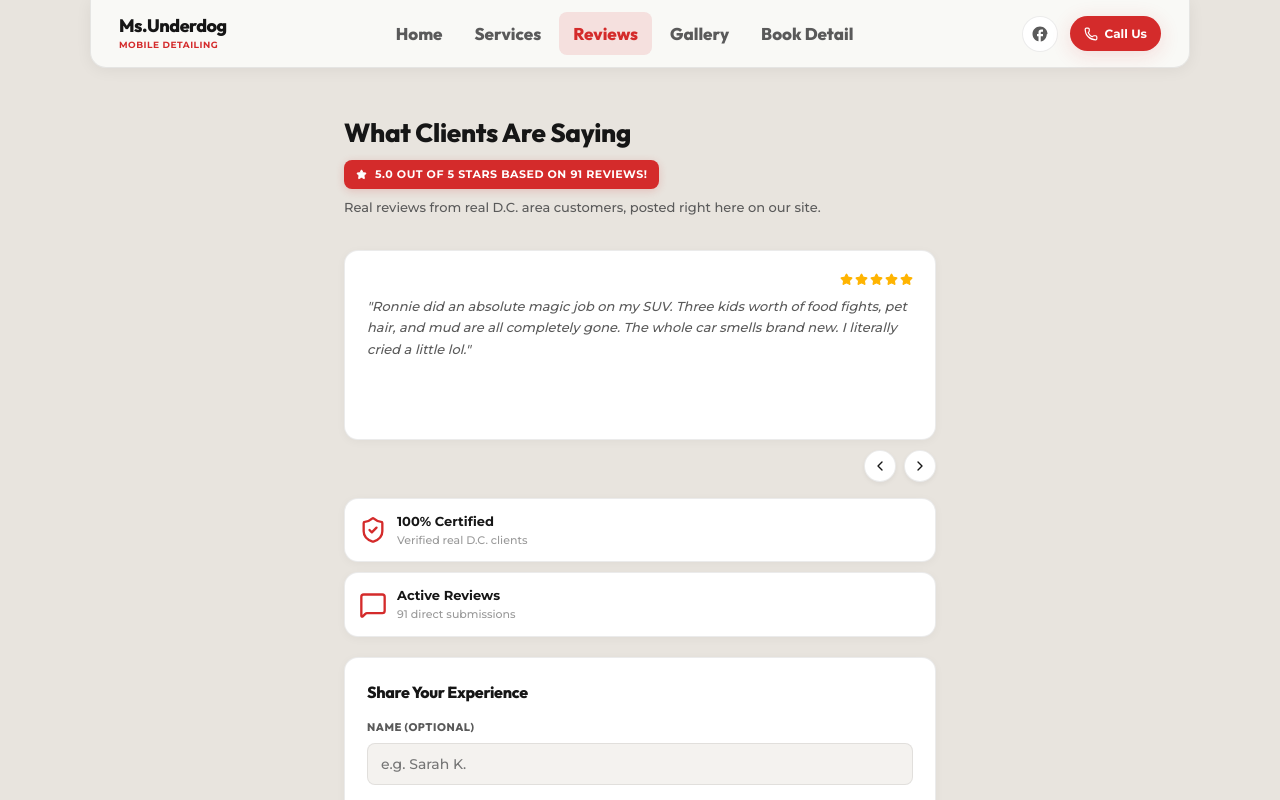
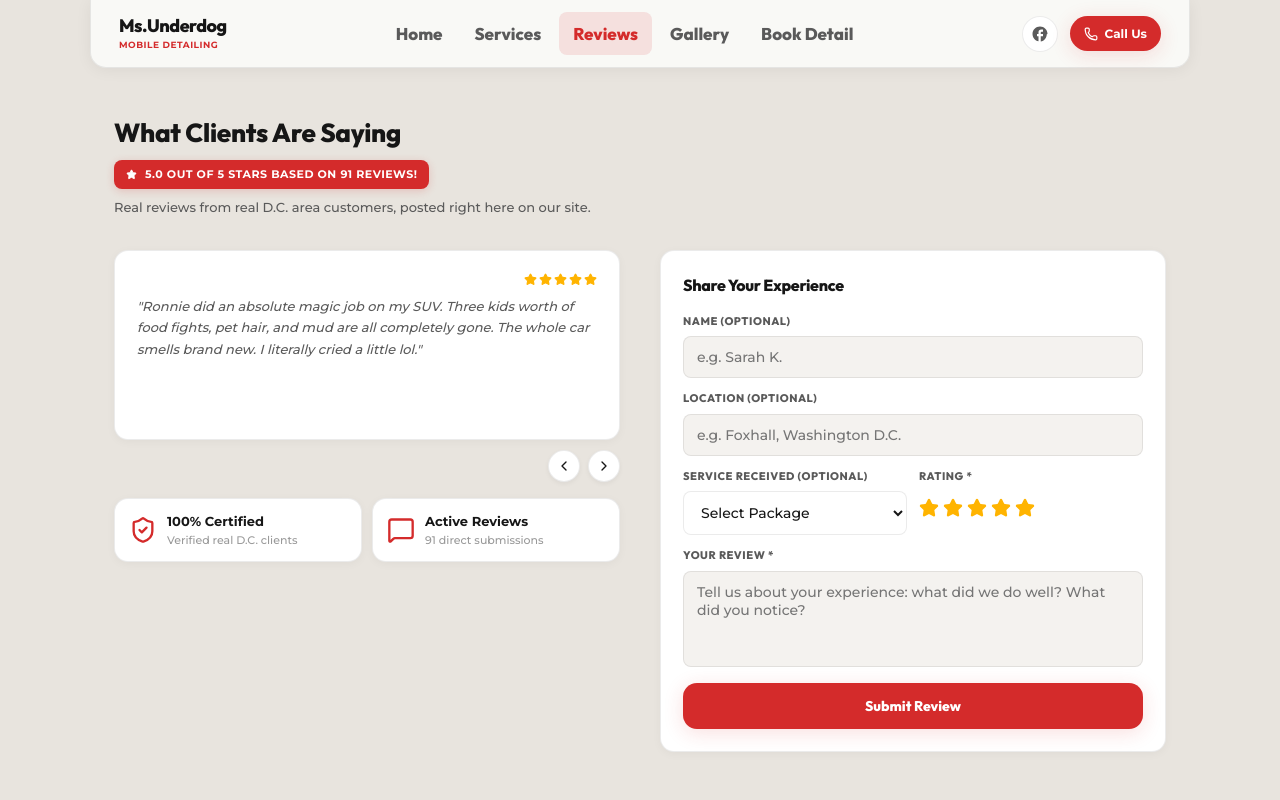
Before and after one commit to DZYDYNMX/ms-underdog-detailing, a Next.js app: page /reviews in a window 1280 px wide. Shown: the top 800 px of the page. Built offline with nearby package versions, Linux system fonts and the light colour scheme.

Commit message:
Desktop layout widened to 1100px and added 2-col grids

```diff
--- a/src/index.css
+++ b/src/index.css
@@ -20,7 +20,7 @@
   --accent-gold-dark: var(--accent-red-dark);
 
   /* Layout */
-  --desktop-max-width: 640px;
+  --desktop-max-width: 1100px;
   --header-height: 68px;
   --nav-height: 70px;
 
@@ -358,6 +358,13 @@ h2 {
 
 /* Responsive grids */
 .responsive-grid-2 { display: grid; grid-template-columns: 1fr; gap: 20px; }
+
+@media (min-width: 768px) {
+  .responsive-grid-2 {
+    grid-template-columns: 1fr 1fr;
+    gap: 40px;
+  }
+}
 .responsive-grid-3 { display: grid; grid-template-columns: 1fr; gap: 20px; }
 
 /* Star rating */
```
